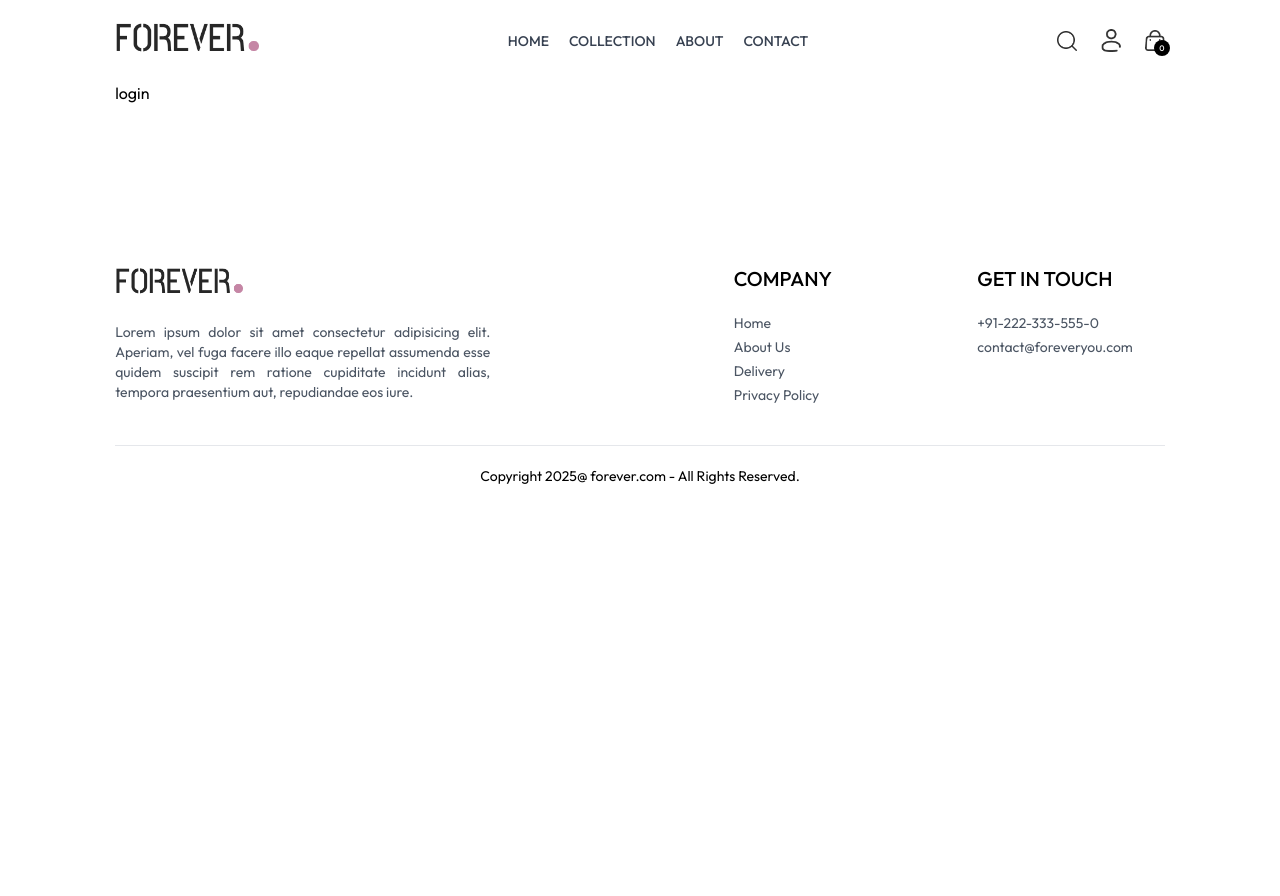
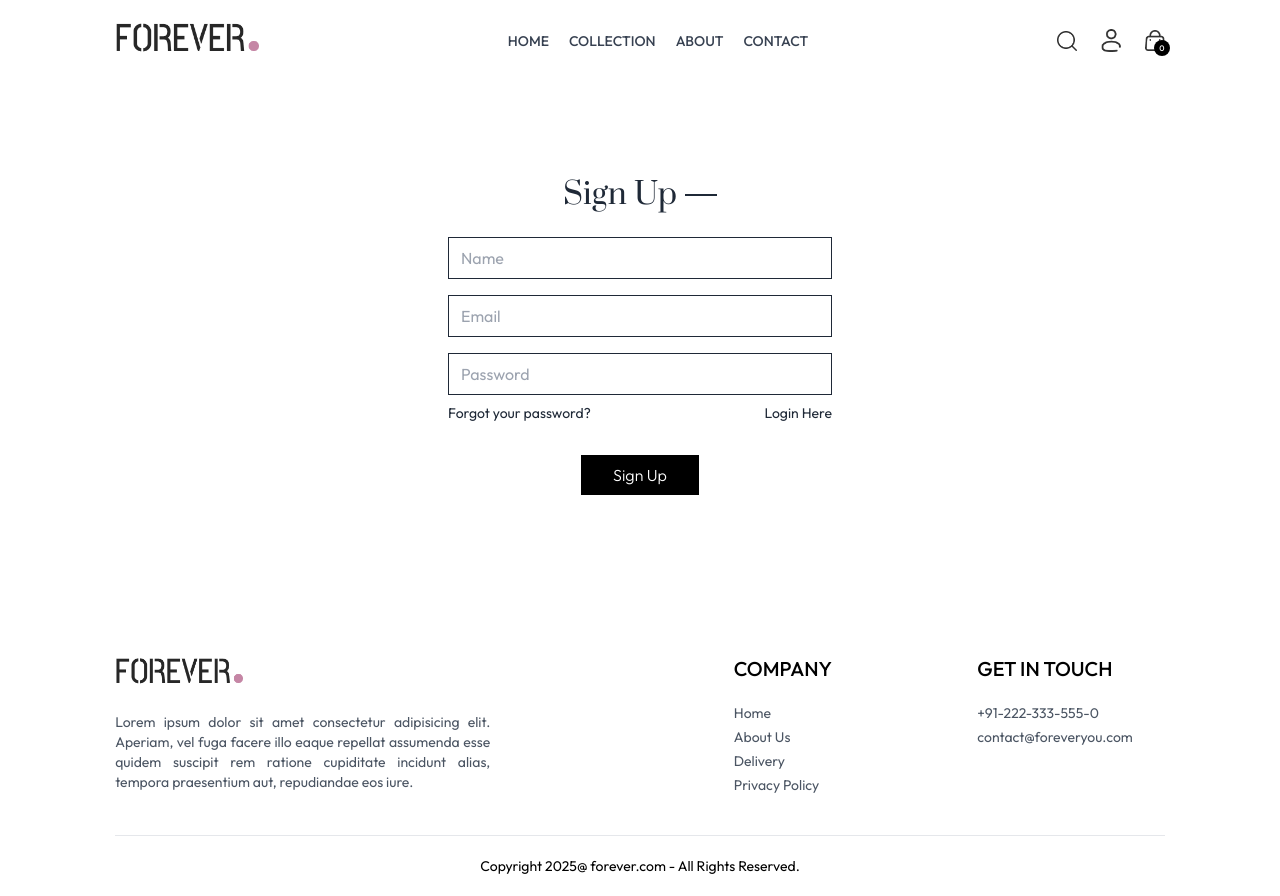
Before and after one commit to ashutosh1506/ecommerce-project, a React app in the folder frontend/: page /login in a window 1280 px wide. Before the commit the page ends 800 px from the top, so only its background shows below. Built offline with nearby package versions, Linux system fonts and the light colour scheme; the HTML template or start-up script is replaced by a standard one.

Commit message:
Login page

```diff
--- a/frontend/src/components/Navbar.jsx
+++ b/frontend/src/components/Navbar.jsx
@@ -41,11 +41,13 @@
           className="w-5 cursor-pointer"
         />
         <div className="group relative">
-          <img
-            src={assets.profile_icon}
-            alt=""
-            className="w-5 cursor-pointer"
-          />
+          <Link to="/login">
+            <img
+              src={assets.profile_icon}
+              alt=""
+              className="w-5 cursor-pointer"
+            />
+          </Link>
           <div className="group-hover:block hidden absolute dropdown-menu right-0 pt-4">
             <div className="flex flex-col gap-2 w-36 py-3 px-5 bg-slate-100 text-gray-500 rounded">
               <p className="cursor-pointer hover:text-black">My Profile</p>
--- a/frontend/src/pages/Login.jsx
+++ b/frontend/src/pages/Login.jsx
@@ -1,7 +1,66 @@
-import React from "react";
+import React, { useState } from "react";
 
 const login = () => {
-  return <div>login</div>;
+  const [currentState, setCurrentState] = useState("Sign Up");
+
+  const onSubmitHandler = async (event) => {
+    event.preventDefault();
+  };
+
+  return (
+    <form
+      onSubmit={onSubmitHandler}
+      className="flex flex-col items-center w-[90%] sm:max-w-96 m-auto mt-14 gap-4 text-gray-800"
+    >
+      <div className="inline-flex items-center gap-2 mb-2 mt-10">
+        <p className="prata-regular text-3xl">{currentState}</p>
+        <hr className="border-none h-[1.5px] w-8 bg-gray-800" />
+      </div>
+      {currentState === "Login" ? (
+        ""
+      ) : (
+        <input
+          type="text"
+          className="w-full px-3 py-2 border border-gray-800"
+          placeholder="Name"
+          required
+        />
+      )}
+      <input
+        type="email"
+        className="w-full px-3 py-2 border border-gray-800"
+        placeholder="Email"
+        required
+      />
+      <input
+        type="password"
+        className="w-full px-3 py-2 border border-gray-800"
+        placeholder="Password"
+        required
+      />
+      <div className="w-full flex justify-between text-sm mt-[-8px]">
+        <p className="cursorpointer">Forgot your password?</p>
+        {currentState === "Login" ? (
+          <p
+            onClick={() => setCurrentState("Sign Up")}
+            className="cursor-pointer"
+          >
+            Create account
+          </p>
+        ) : (
+          <p
+            onClick={() => setCurrentState("Login")}
+            className="cursor-pointer"
+          >
+            Login Here
+          </p>
+        )}
+      </div>
+      <button className="bg-black text-white font-light px-8 py-2 mt-4">
+        {currentState === "Login" ? "Sign In" : "Sign Up"}
+      </button>
+    </form>
+  );
 };
 
 export default login;
```
